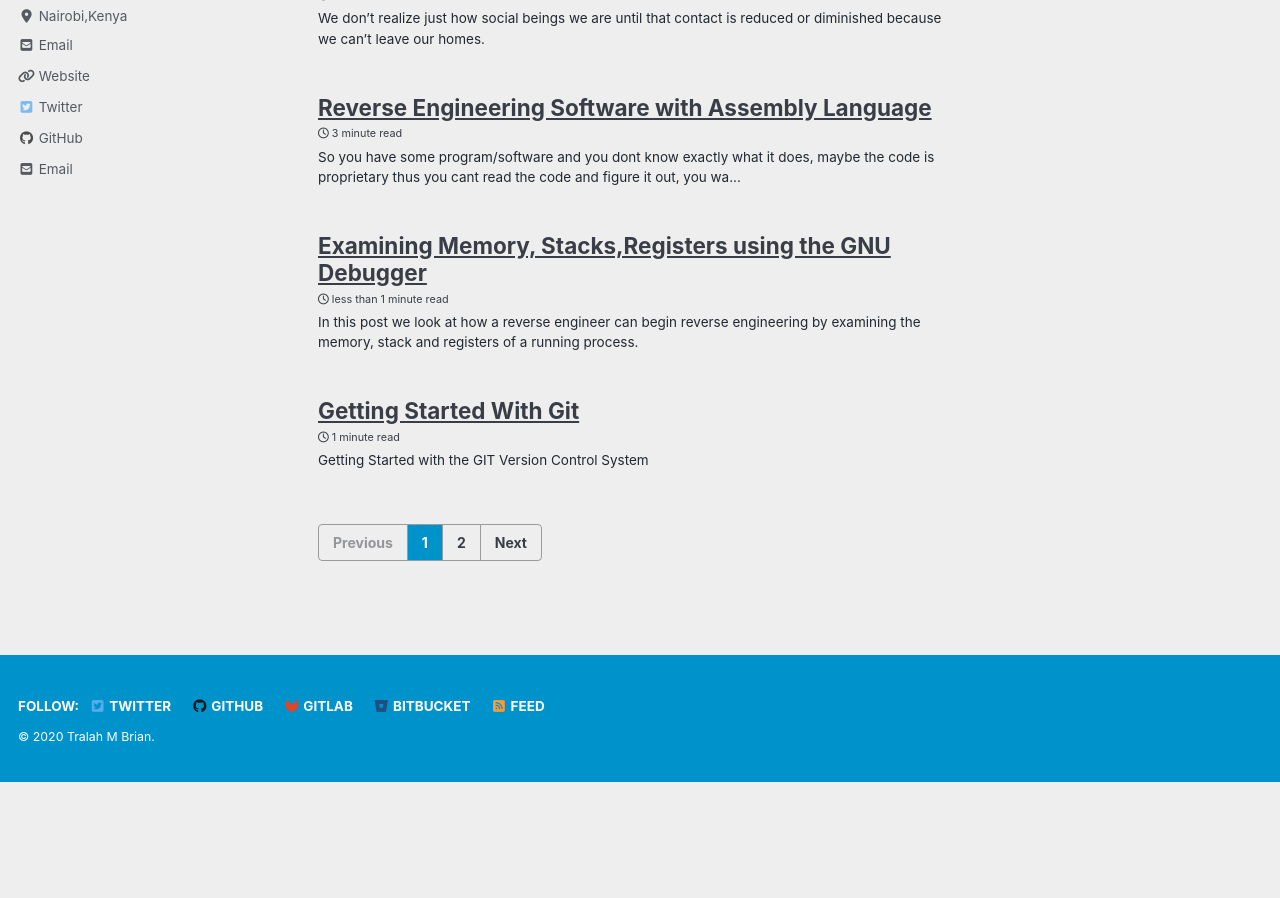
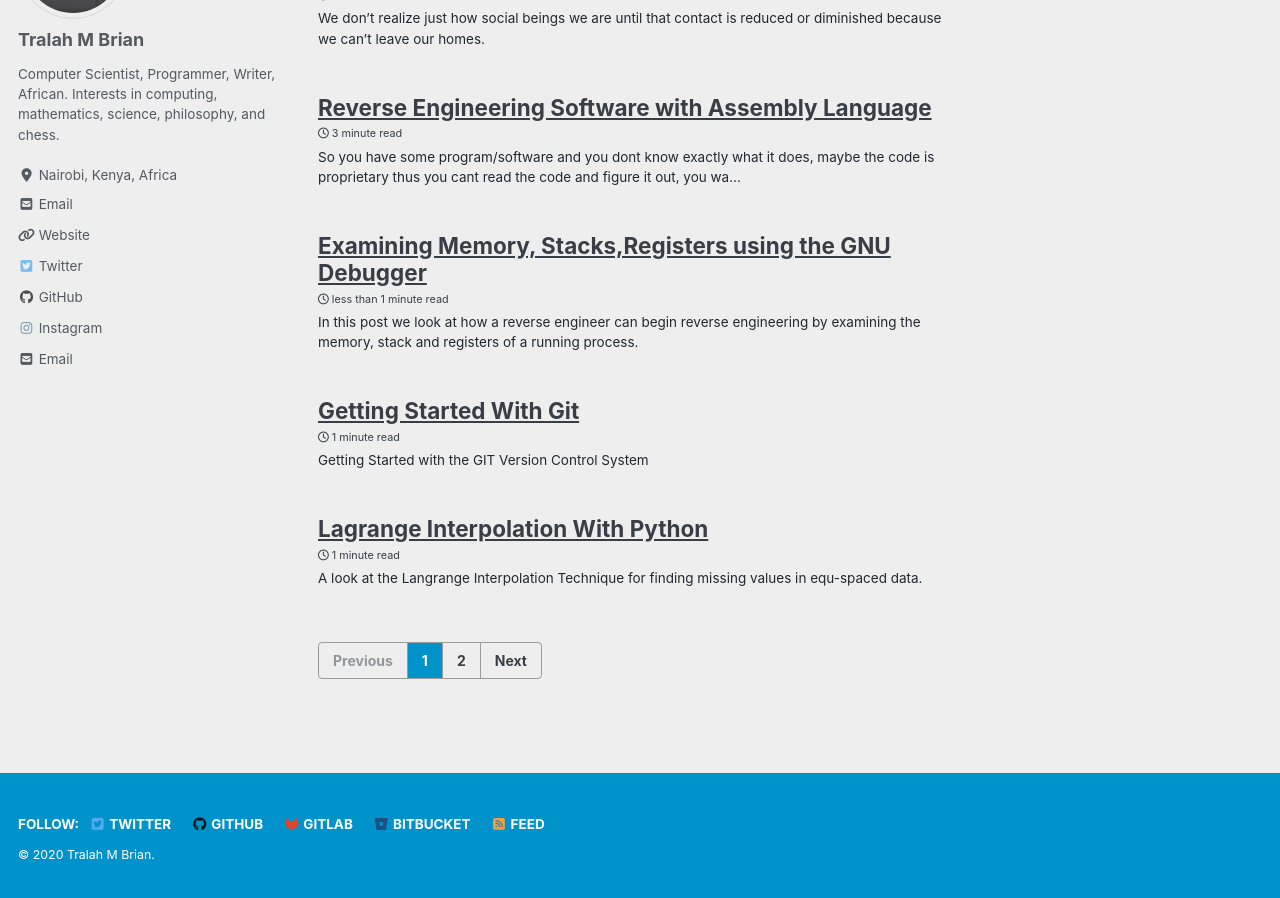
Before and after one commit to TralahM/TralahM.github.io, a Jekyll site: the page built from index.html, in a window 1280 px wide and 900 px high, scrolled down 377 px. Built offline with Jekyll 4.4.1, drawn with Linux system fonts in a browser that asks for light colours; cached includes are drawn as plain includes; nearby versions of some CDN libraries; the list of posts is cut into pages by our own code; before the commit the page ends 1159 px from its top, so only the background shows below that; some of the changed text lies outside the part shown.

Commit message:
google analytics tracking, remove comments

```diff
--- a/_config.yml
+++ b/_config.yml
@@ -99,18 +99,18 @@
 
 # Analytics
 analytics:
-  provider               : false # false (default), "google", "google-universal", "custom"
+  provider               : "google" # false (default), "google", "google-universal", "custom"
   google:
-    tracking_id          :
-    anonymize_ip         : # true, false (default)
+    tracking_id          : "UA-137830513-1"
+    anonymize_ip         : false # true, false (default)
 
 
 # Site Author
 author:
   name             : "Tralah M Brian"
   avatar           : "/images/TralahM.png"
-  bio              : "Data Scientist, Programmer, Writer, Pan-African, Chess Player"
-  location         : "Nairobi,Kenya"
+  bio              : "Computer Scientist, Programmer, Writer, African. Interests in computing, mathematics, science, philosophy, and chess."
+  location         : "Nairobi, Kenya, Africa"
   email            : "briantralah@tralahtek.com"
   links:
     - label: "Email"
@@ -130,7 +130,7 @@
       url: "https://github.com/TralahM"
     - label: "Instagram"
       icon: "fab fa-fw fa-instagram"
-      # url: "https://instagram.com/"
+      url: "https://instagram.com/tralahm"
 
 # Site Footer
 footer:
@@ -222,7 +222,7 @@
 
 # Outputting
 permalink: /:categories/:title/
-paginate: 5 # amount of posts to show
+paginate: 6 # amount of posts to show
 paginate_path: /page:num/
 timezone: 'Africa/Nairobi'
 
@@ -293,7 +293,7 @@
       layout: single
       author_profile: true
       read_time: true
-      comments:  true
+      comments:  false
       share: true
       related: true
 
@@ -306,3 +306,4 @@
     values:
       layout: single
       author_profile: true
+      share: true
```
